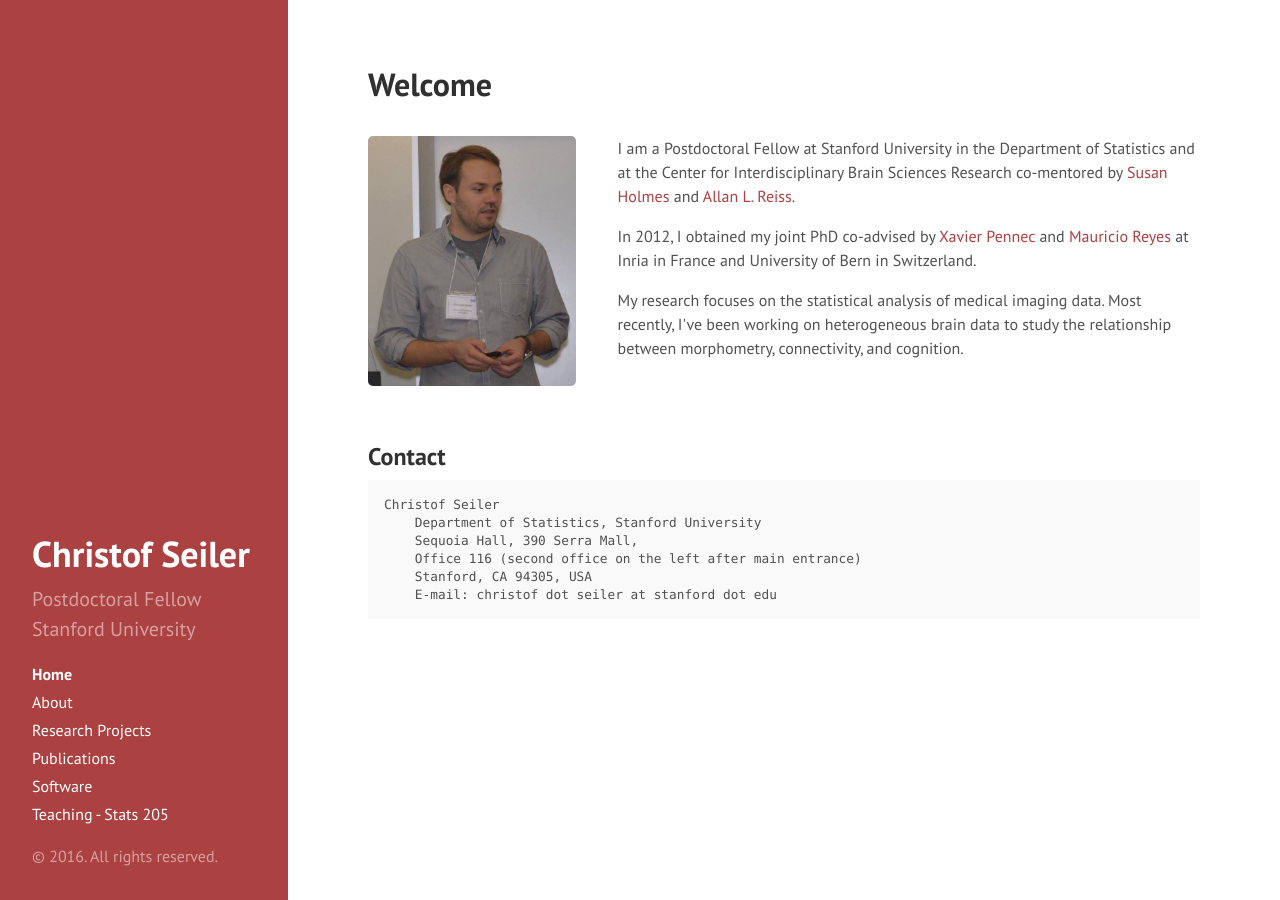
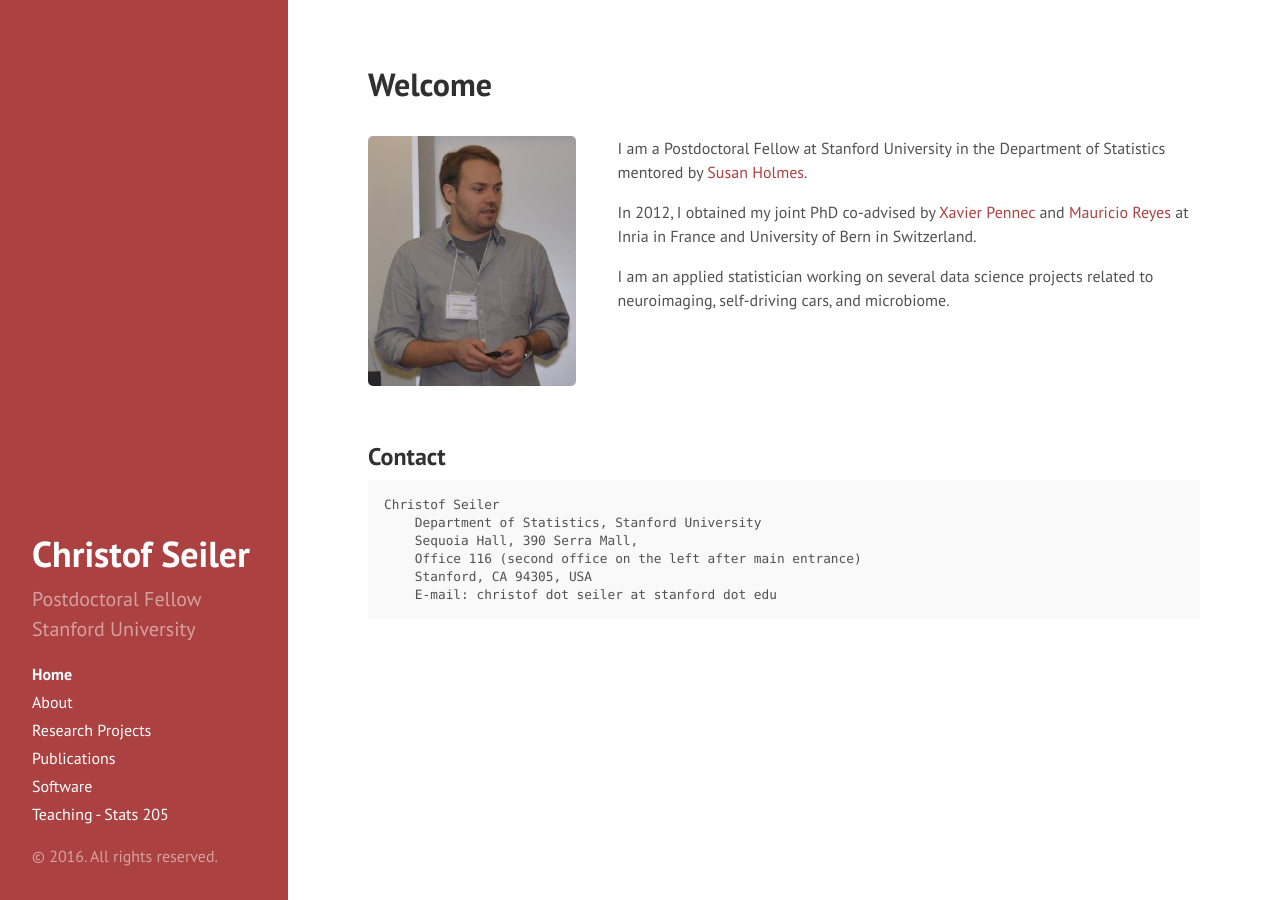
Before and after one commit to ChristofSeiler/ChristofSeiler.github.io, a Jekyll site: the page built from index.html, in a window 1280 px wide. Built offline with Jekyll 4.4.1, drawn with Linux system fonts in a browser that asks for light colours; the list of posts is cut into pages by our own code.

Commit message:
updated website

```diff
--- a/index.html
+++ b/index.html
@@ -37,10 +37,9 @@ img {
         <img src="public/Me.JPG" alt="" border="0" width="300" />
     </div>
     <div class="right">
-        <p>I am a Postdoctoral Fellow at Stanford University in the Department of Statistics and at the Center for Interdisciplinary Brain Sciences Research
-        co-mentored by <a href="http://www-stat.stanford.edu/~susan/">Susan Holmes</a> and <a href="https://med.stanford.edu/profiles/allan-reiss">Allan L. Reiss</a>.</p>
+        <p>I am a Postdoctoral Fellow at Stanford University in the Department of Statistics mentored by <a href="http://www-stat.stanford.edu/~susan/">Susan Holmes</a>.</p>
         <p>In 2012, I obtained my joint PhD co-advised by <a href="http://www-sop.inria.fr/members/Xavier.Pennec/">Xavier Pennec</a> and <a href="http://www.mauricioreyes.me/">Mauricio Reyes</a> at Inria in France and University of Bern in Switzerland.</p>
-        <p>My research focuses on the statistical analysis of medical imaging data. Most recently, I've been working on heterogeneous brain data to study the relationship between morphometry, connectivity, and cognition.
+        <p>I am an applied statistician working on several data science projects related to neuroimaging, self-driving cars, and microbiome.</p>
     </div>
 </div>
 
```
Also changed, not shown: about.md (+4 -5 lines).
